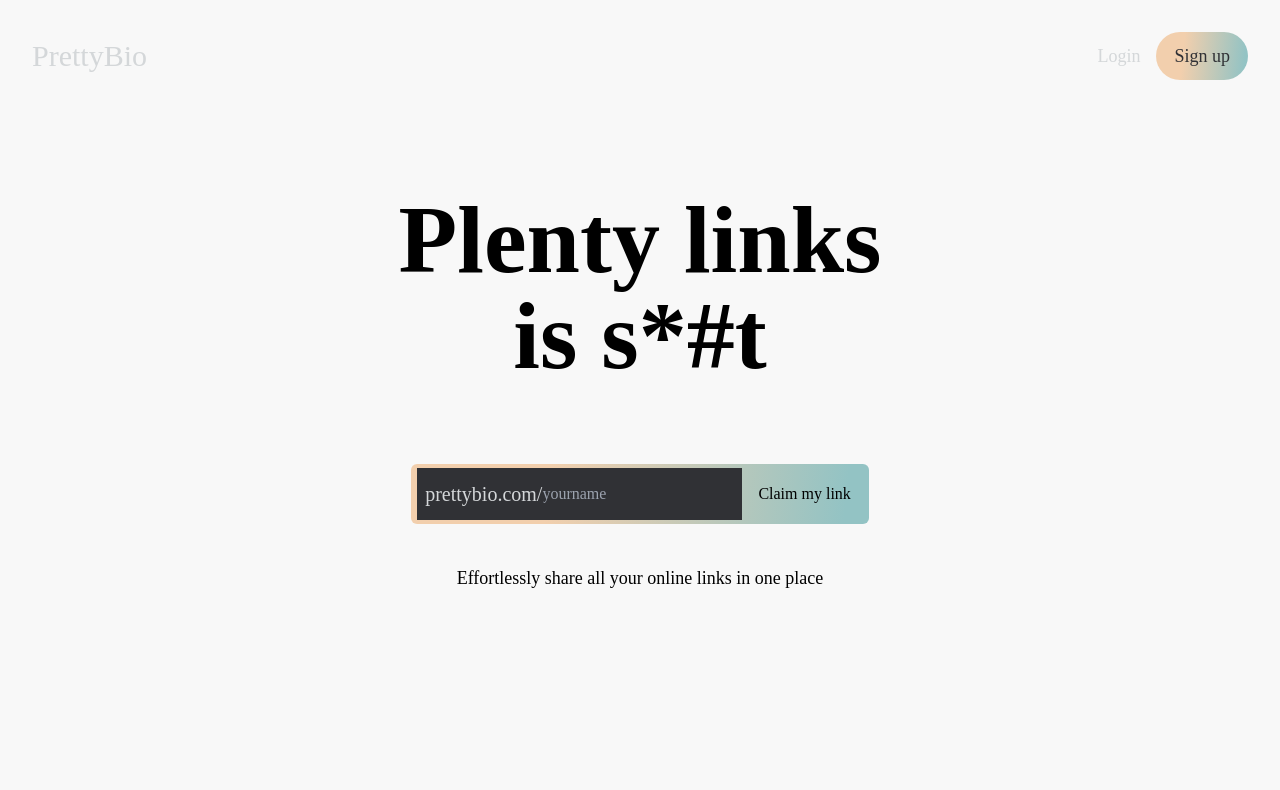
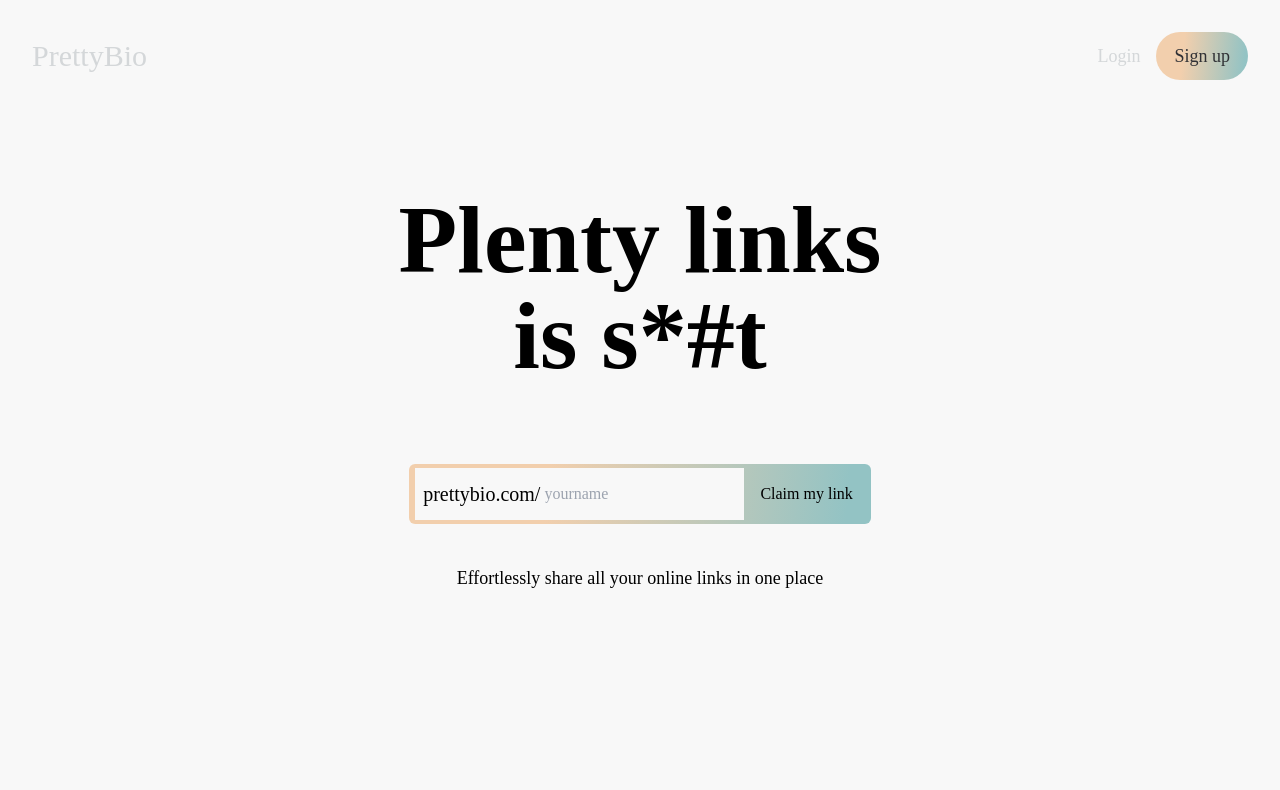
Before and after one commit to devtofunmi/prettybio, a Next.js app: page / in a window 1280 px wide. Shown: the top 790 px of the page. Built offline with nearby package versions, Linux system fonts and the light colour scheme; a web font is replaced by a local one.

Commit message:
change the background gradient  style for the light mode

```diff
--- a/components/UserInput.jsx.jsx
+++ b/components/UserInput.jsx.jsx
@@ -1,8 +1,19 @@
 import Link from "next/link";
-import React from "react";
+import React, { useEffect, useState } from "react";
+import { useTheme } from "next-themes";
 import HomeGradientBorder from "./HomeGradientBorder";
 
 const UserInput = () => {
+   const { systemTheme, theme, setTheme } = useTheme();
+   const [mounted, setMounted] = useState(false);
+
+   useEffect(() => {
+     setMounted(true);
+   }, []);
+
+   if (!mounted) return null;
+   const currentTheme = theme === "system" ? systemTheme : theme;
+
   return (
     <div
       data-aos="fade-up-right"
@@ -10,14 +21,24 @@ const UserInput = () => {
     >
       <div className="flex items-center text-btntext  justify-center w-full  md:w-[500px] lg:w-1/2  px-5  my-auto mx-auto text-sm  lg:text-lg rounded-md mt-10">
         <HomeGradientBorder>
-          <div className="flex items-center bg-btntext ml-1 pl-2 md:my-[2px] xm:text-[10px]  text-sm ">
-            <p className="py-3  text-[12px] md:text-base lg:text-xl text-text ">
+          <div
+            className={`${
+              currentTheme === "dark"
+                ? "bg-btntext text-text"
+                : "bg-[#f8f8f8] text-black"
+            } flex items-center  ml-1 pl-2 md:my-[2px] xm:text-[10px]  text-sm`}
+          >
+            <p className="py-3  text-[12px] md:text-base lg:text-xl ">
               prettybio.com/
             </p>
             <input
               type="text"
               placeholder="yourname"
-              className="h-[2rem] md:h-[3rem] rounded-full  outline-none w-[50%] md:w-[60%] lg:w-[70%] text-[10px] lg:text-base bg-transparent px-0 md:px-0 text-text"
+              className={`${
+                currentTheme === "dark"
+                  ? "h-[2rem] md:h-[3rem] rounded-full  outline-none w-[50%] md:w-[60%] lg:w-[70%] text-[10px] lg:text-base bg-transparent px-0 md:px-0 text-text"
+                  : "h-[2rem] md:h-[3rem] rounded-full  outline-none w-[50%] md:w-[60%] lg:w-[70%] text-[10px] lg:text-base bg-transparent px-0 md:px-0 text-black"
+              } flex items-center  ml-1 pl-2 md:my-[2px] xm:text-[10px]  text-sm`}
             />
           </div>
           <Link href="/Signup">
```
